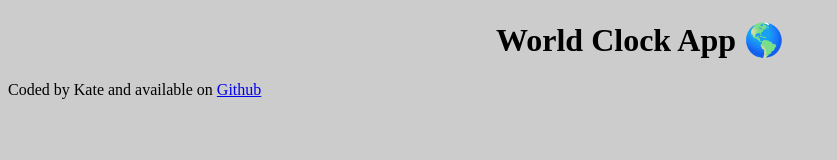
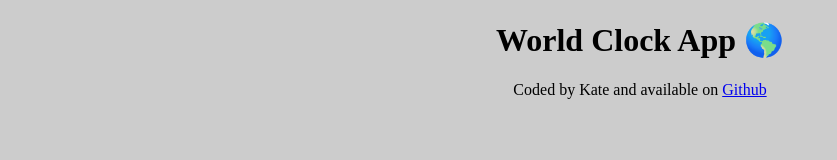
Before and after one commit to KatrinaIT/world-clock, a plain HTML site: page index.html in a window 1280 px wide. Shown: the whole page, without its empty margins (0-837 px from the left). Drawn offline with nearby package versions, Linux system fonts and the light colour scheme.

Commit message:
added link to GitHub, imported moment.js

```diff
--- a/index.html
+++ b/index.html
@@ -4,13 +4,18 @@
     <meta charset="UTF-8" />
     <meta name="viewport" content="width=device-width, initial-scale=1.0" />
     <link rel="stylesheet" href="styles/style.css" />
+    <script src="https://cdnjs.cloudflare.com/ajax/libs/moment.js/2.30.1/moment.min.js"></script>
+    <script src="https://cdnjs.cloudflare.com/ajax/libs/moment-timezone/0.5.45/moment-timezone-with-data-1970-2030.min.js"></script>
     <title>World Clock</title>
   </head>
   <body>
     <h1>World Clock App 🌎</h1>
 
     <footer>
-      Coded by Kate and available on <a href="#" target="_blank">Github</a>
+      Coded by Kate and available on
+      <a href="https://github.com/KatrinaIT/world-clock" target="_blank"
+        >Github</a
+      >
     </footer>
 
     <script src="javascript/script.js"></script>
--- a/styles/style.css
+++ b/styles/style.css
@@ -5,3 +5,6 @@ body{
 h1{
 	text-align: center;
 }
+footer {
+	text-align: center;
+}
```
